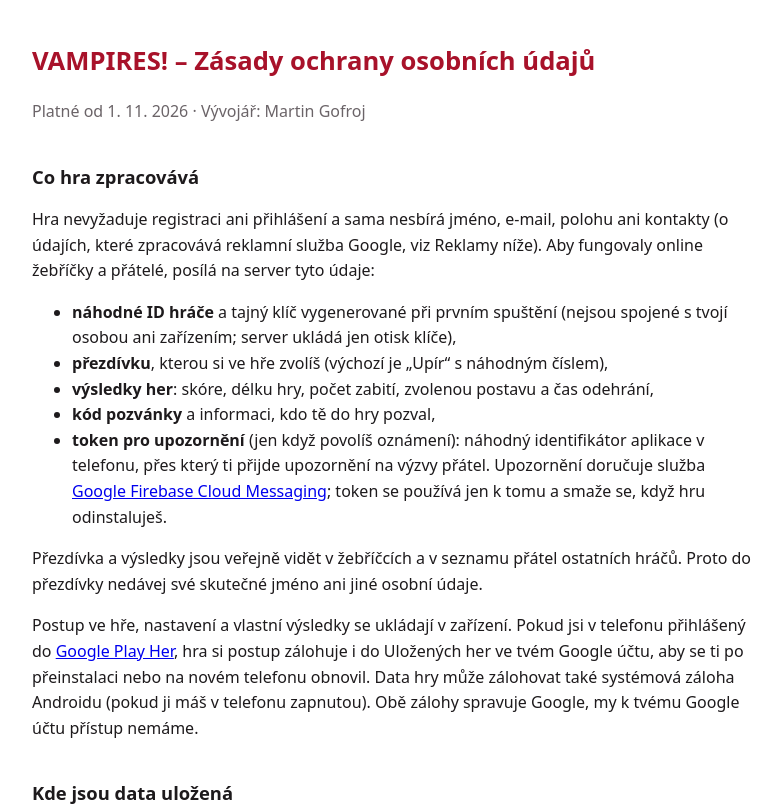
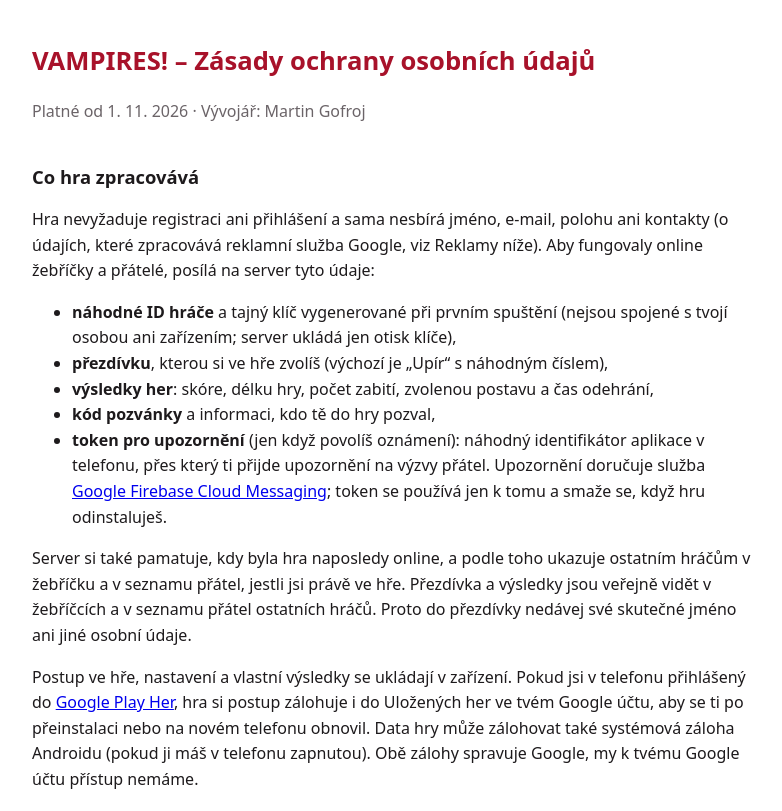
Before and after one commit to modeproofcourse/vampires-privacy, a plain HTML site: page index.html in a window 1280 px wide. Shown: the top 811 px of the page, without its empty margins (248-1030 px from the left). Drawn offline with Linux system fonts and the light colour scheme.

Commit message:
Online stav v žebříčku a u přátel
Co-Authored-By: Claude Opus 5.5 <noreply@anthropic.com>

```diff
--- a/index.html
+++ b/index.html
@@ -31,7 +31,8 @@ Aby fungovaly online žebříčky a přátelé, posílá na server tyto údaje:<
 	Upozornění doručuje služba <a href="https://firebase.google.com/support/privacy">Google Firebase Cloud Messaging</a>; token se používá jen k tomu
 	a smaže se, když hru odinstaluješ.</li>
 </ul>
-<p>Přezdívka a výsledky jsou veřejně vidět v žebříčcích a v seznamu přátel ostatních hráčů. Proto do přezdívky nedávej své skutečné jméno ani jiné osobní údaje.</p>
+<p>Server si také pamatuje, kdy byla hra naposledy online, a podle toho ukazuje ostatním hráčům v žebříčku a v seznamu přátel, jestli jsi právě ve hře.
+Přezdívka a výsledky jsou veřejně vidět v žebříčcích a v seznamu přátel ostatních hráčů. Proto do přezdívky nedávej své skutečné jméno ani jiné osobní údaje.</p>
 <p>Postup ve hře, nastavení a vlastní výsledky se ukládají v zařízení. Pokud jsi v telefonu přihlášený do
 <a href="https://policies.google.com/privacy">Google Play Her</a>, hra si postup zálohuje i do Uložených her ve tvém Google účtu,
 aby se ti po přeinstalaci nebo na novém telefonu obnovil. Data hry může zálohovat také systémová záloha Androidu
@@ -98,6 +99,7 @@ For online leaderboards and friends, it sends to the server: a <b>random player
 the <b>nickname</b> you choose, your <b>game results</b> (score, run length, kills, character, time played), your <b>invite code</b> and inviter,
 and – only if you allow notifications – a <b>notification token</b> (a random identifier of the app on your phone) used solely to deliver friend challenge
 notifications via <a href="https://firebase.google.com/support/privacy">Google Firebase Cloud Messaging</a>; it is deleted when you uninstall the game.
+The server also remembers when the game was last online and shows other players on leaderboards and friend lists whether you are online right now.
 Nicknames and results are publicly visible on leaderboards, so do not use your real name as a nickname. Game progress and settings are stored on your device;
 if you are signed in to <a href="https://policies.google.com/privacy">Google Play Games</a>, the game also backs up your progress to Saved Games in your Google account
 so it can be restored after reinstalling or on a new phone. Game data may also be included in Android's system backup if you have it turned on.
```
